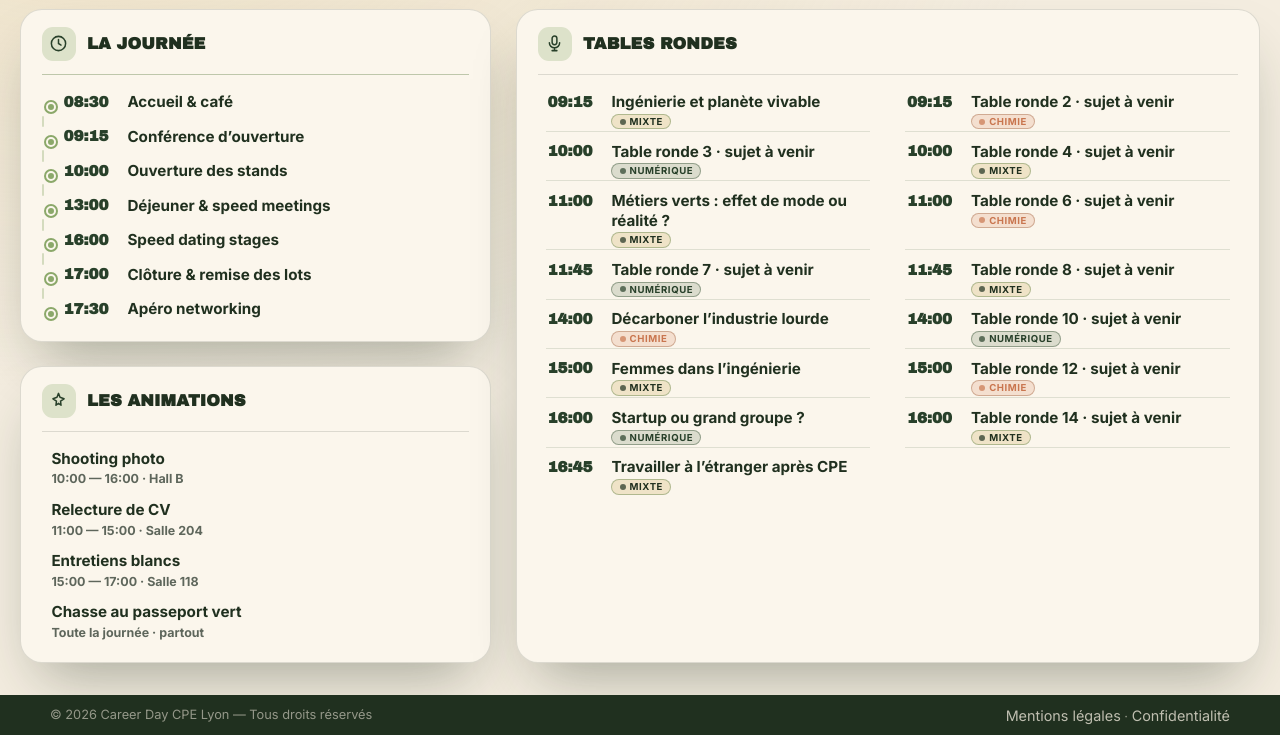
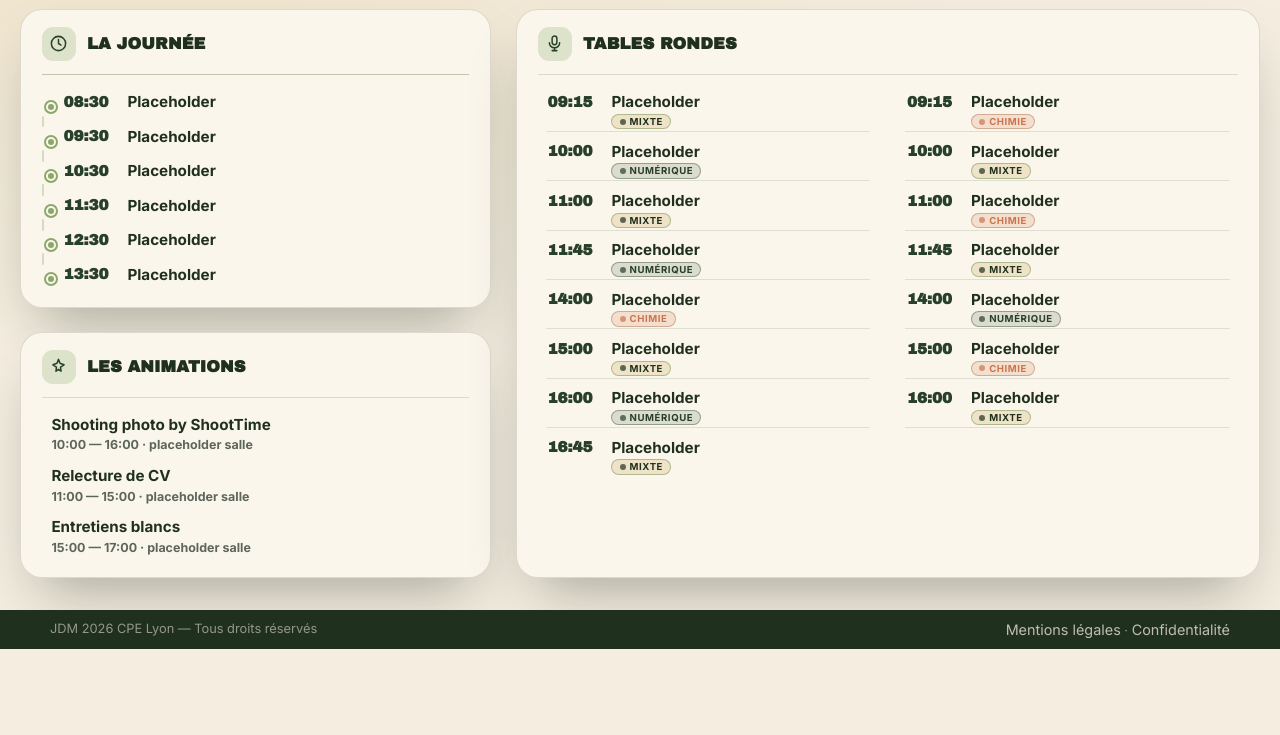
Before and after one commit to bubulito-projects/cpe-jdm2026, a plain HTML site: page program.html in a window 1280 px wide. Shown: the part 197-932 px from the top of the page. After the commit the page ends 846 px from the top, so only its background shows below. Drawn offline with Linux system fonts and the light colour scheme.

Commit message:
Add placeholders text for the new 2026 edition

```diff
--- a/js/layout.js
+++ b/js/layout.js
@@ -29,8 +29,8 @@
 <header class="nav" id="nav">
   <div class="nav__inner">
     <a href="index.html" class="nav__logo" aria-label="Career Day, accueil">
-      <span class="nav__badge">CD</span>
-      <span>CAREER DAY</span>
+      <span class="nav__badge">LOGO</span>
+      <span>JDM 2026</span>
     </a>
     <nav class="nav__links" aria-label="Navigation principale">${linkHtml()}</nav>
     <div class="nav__actions">
@@ -79,7 +79,7 @@
     <div class="footer__stamp"><div data-en="THE FUTURE<br>IS GREEN">L’AVENIR<br>EST VERT</div></div>
   </div>
   <div class="footer__bar">
-    <span data-en="© 2026 Career Day CPE Lyon — All rights reserved">© 2026 Career Day CPE Lyon — Tous droits réservés</span>
+    <span data-en="2026 Career Day CPE Lyon — All rights reserved"> JDM 2026 CPE Lyon — Tous droits réservés</span>
     <span><a href="#" data-en="Legal">Mentions légales</a> · <a href="#" data-en="Privacy">Confidentialité</a></span>
   </div>
 </footer>`;
--- a/program.html
+++ b/program.html
@@ -42,13 +42,12 @@
               <div><h2 data-en="The day">La journée</h2></div>
             </div>
             <ol class="tline">
-              <li><span class="tline__dot" aria-hidden="true"></span><time>08:30</time><div><b data-en="Welcome &amp; coffee">Accueil &amp; café</b></div></li>
-              <li><span class="tline__dot" aria-hidden="true"></span><time>09:15</time><div><b data-en="Opening keynote">Conférence d’ouverture</b></div></li>
-              <li><span class="tline__dot" aria-hidden="true"></span><time>10:00</time><div><b data-en="Booths open">Ouverture des stands</b></div></li>
-              <li><span class="tline__dot" aria-hidden="true"></span><time>13:00</time><div><b data-en="Lunch &amp; speed meetings">Déjeuner &amp; speed meetings</b></div></li>
-              <li><span class="tline__dot" aria-hidden="true"></span><time>16:00</time><div><b data-en="Internship speed dating">Speed dating stages</b></div></li>
-              <li><span class="tline__dot" aria-hidden="true"></span><time>17:00</time><div><b data-en="Closing &amp; prizes">Clôture &amp; remise des lots</b></div></li>
-              <li><span class="tline__dot" aria-hidden="true"></span><time>17:30</time><div><b data-en="Networking drinks">Apéro networking</b></div></li>
+              <li><span class="tline__dot" aria-hidden="true"></span><time>08:30</time><div><b data-en="Placeholder">Placeholder</b></div></li>
+              <li><span class="tline__dot" aria-hidden="true"></span><time>09:30</time><div><b data-en="Placeholder">Placeholder</b></div></li>
+              <li><span class="tline__dot" aria-hidden="true"></span><time>10:30</time><div><b data-en="Placeholder">Placeholder</b></div></li>
+              <li><span class="tline__dot" aria-hidden="true"></span><time>11:30</time><div><b data-en="Placeholder">Placeholder</b></div></li>
+              <li><span class="tline__dot" aria-hidden="true"></span><time>12:30</time><div><b data-en="Placeholder">Placeholder</b></div></li>
+              <li><span class="tline__dot" aria-hidden="true"></span><time>13:30</time><div><b data-en="Placeholder">Placeholder</b></div></li>
             </ol>
           </article>
 
@@ -60,24 +59,19 @@
             </div>
             <ul class="ecards">
               <li class="ecard">
-                <b data-en="Photo shoot time">Shooting photo</b>
+                <b data-en="Photo shoot time">Shooting photo by ShootTime</b>
 
-                <span class="ecard__meta">10:00 — 16:00 · <span data-en="Hall B">Hall B</span></span>
+                <span class="ecard__meta">10:00 — 16:00 · <span data-en="Room placeholder">placeholder salle</span></span>
               </li>
               <li class="ecard">
                 <b data-en="CV review">Relecture de CV</b>
 
-                <span class="ecard__meta">11:00 — 15:00 · <span data-en="Room 204">Salle 204</span></span>
+                <span class="ecard__meta">11:00 — 15:00 · <span data-en="Room placeholder">placeholder salle</span></span>
               </li>
               <li class="ecard">
                 <b data-en="Mock interviews">Entretiens blancs</b>
 
-                <span class="ecard__meta">15:00 — 17:00 · <span data-en="Room 118">Salle 118</span></span>
-              </li>
-              <li class="ecard">
-                <b data-en="Green passport hunt">Chasse au passeport vert</b>
-
-                <span class="ecard__meta" data-en="All day · everywhere">Toute la journée · partout</span>
+                <span class="ecard__meta">15:00 — 17:00 · <span data-en="Room placeholder">placeholder salle</span></span>
               </li>
             </ul>
           </article>
@@ -92,105 +86,105 @@
               <li>
                 <span class="rtable__h">09:15</span>
                 <div>
-                  <b data-en="Engineering for a liveable planet">Ingénierie et planète vivable</b>
+                  <b data-en="Placeholder">Placeholder</b>
                   <span class="rtable__tags"><span class="rtable__tag rtable__tag--mix" data-en="Mixed">Mixte</span></span>
                 </div>
               </li>
               <li>
                 <span class="rtable__h">09:15</span>
                 <div>
-                  <b data-en="Round table 2 · topic to come">Table ronde 2 · sujet à venir</b>
+                  <b data-en="Placeholder">Placeholder</b>
                   <span class="rtable__tags"><span class="rtable__tag rtable__tag--chem" data-en="Chemistry">Chimie</span></span>
                 </div>
               </li>
               <li>
                 <span class="rtable__h">10:00</span>
                 <div>
-                  <b data-en="Round table 3 · topic to come">Table ronde 3 · sujet à venir</b>
+                  <b data-en="Placeholder">Placeholder</b>
                   <span class="rtable__tags"><span class="rtable__tag rtable__tag--num" data-en="Digital">Numérique</span></span>
                 </div>
               </li>
               <li>
                 <span class="rtable__h">10:00</span>
                 <div>
-                  <b data-en="Round table 4 · topic to come">Table ronde 4 · sujet à venir</b>
+                  <b data-en="Placeholder">Placeholder</b>
                   <span class="rtable__tags"><span class="rtable__tag rtable__tag--mix" data-en="Mixed">Mixte</span></span>
                 </div>
               </li>
               <li>
                 <span class="rtable__h">11:00</span>
                 <div>
-                  <b data-en="Green jobs: hype or reality?">Métiers verts : effet de mode ou réalité ?</b>
+                  <b data-en="Placeholder">Placeholder</b>
                   <span class="rtable__tags"><span class="rtable__tag rtable__tag--mix" data-en="Mixed">Mixte</span></span>
                 </div>
               </li>
               <li>
                 <span class="rtable__h">11:00</span>
                 <div>
-                  <b data-en="Round table 6 · topic to come">Table ronde 6 · sujet à venir</b>
+                  <b data-en="Placeholder">Placeholder</b>
                   <span class="rtable__tags"><span class="rtable__tag rtable__tag--chem" data-en="Chemistry">Chimie</span></span>
                 </div>
               </li>
               <li>
                 <span class="rtable__h">11:45</span>
                 <div>
-                  <b data-en="Round table 7 · topic to come">Table ronde 7 · sujet à venir</b>
+                  <b data-en="Placeholder">Placeholder</b>
                   <span class="rtable__tags"><span class="rtable__tag rtable__tag--num" data-en="Digital">Numérique</span></span>
                 </div>
               </li>
               <li>
                 <span class="rtable__h">11:45</span>
                 <div>
-                  <b data-en="Round table 8 · topic to come">Table ronde 8 · sujet à venir</b>
+                  <b data-en="Placeholder">Placeholder</b>
                   <span class="rtable__tags"><span class="rtable__tag rtable__tag--mix" data-en="Mixed">Mixte</span></span>
                 </div>
               </li>
               <li>
                 <span class="rtable__h">14:00</span>
                 <div>
-                  <b data-en="Decarbonising heavy industry">Décarboner l’industrie lourde</b>
+                  <b data-en="Placeholder">Placeholder</b>
                   <span class="rtable__tags"><span class="rtable__tag rtable__tag--chem" data-en="Chemistry">Chimie</span></span>
                 </div>
               </li>
               <li>
                 <span class="rtable__h">14:00</span>
                 <div>
-                  <b data-en="Round table 10 · topic to come">Table ronde 10 · sujet à venir</b>
+                  <b data-en="Placeholder">Placeholder</b>
                   <span class="rtable__tags"><span class="rtable__tag rtable__tag--num" data-en="Digital">Numérique</span></span>
                 </div>
               </li>
               <li>
                 <span class="rtable__h">15:00</span>
                 <div>
-                  <b data-en="Women in engineering">Femmes dans l’ingénierie</b>
+                  <b data-en="Placeholder">Placeholder</b>
                   <span class="rtable__tags"><span class="rtable__tag rtable__tag--mix" data-en="Mixed">Mixte</span></span>
                 </div>
               </li>
               <li>
                 <span class="rtable__h">15:00</span>
                 <div>
-                  <b data-en="Round table 12 · topic to come">Table ronde 12 · sujet à venir</b>
+                  <b data-en="Placeholder">Placeholder</b>
                   <span class="rtable__tags"><span class="rtable__tag rtable__tag--chem" data-en="Chemistry">Chimie</span></span>
                 </div>
               </li>
               <li>
                 <span class="rtable__h">16:00</span>
                 <div>
-                  <b data-en="Startup or big group?">Startup ou grand groupe ?</b>
+                  <b data-en="Placeholder">Placeholder</b>
                   <span class="rtable__tags"><span class="rtable__tag rtable__tag--num" data-en="Digital">Numérique</span></span>
                 </div>
               </li>
               <li>
                 <span class="rtable__h">16:00</span>
                 <div>
-                  <b data-en="Round table 14 · topic to come">Table ronde 14 · sujet à venir</b>
+                  <b data-en="Placeholder">Placeholder</b>
                   <span class="rtable__tags"><span class="rtable__tag rtable__tag--mix" data-en="Mixed">Mixte</span></span>
                 </div>
               </li>
               <li>
                 <span class="rtable__h">16:45</span>
                 <div>
-                  <b data-en="Working abroad after CPE">Travailler à l’étranger après CPE</b>
+                  <b data-en="Placeholder">Placeholder</b>
                   <span class="rtable__tags"><span class="rtable__tag rtable__tag--mix" data-en="Mixed">Mixte</span></span>
                 </div>
               </li>
```
Also changed, not shown: contact.html (+4 -5 lines), edition.html (+18 -20 lines), index.html (+9 -9 lines), partners.html (+8 -6 lines).
